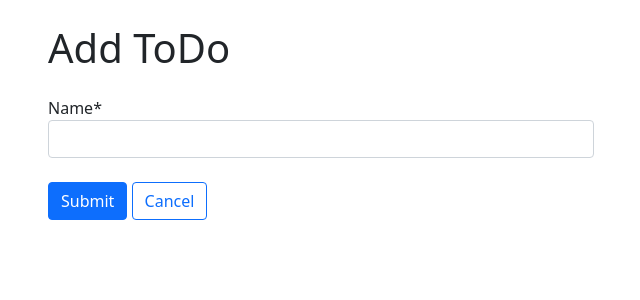
After one commit to gabrielgamilblog/django-firebase-react, a Django app: page /add/ in a window 1280 px wide. The commit adds this page. Shown: the top 300 px of the page, without its empty margins (34-674 px from the left). Run offline with Django 3.2, Linux system fonts and the light colour scheme; some libraries are stand-ins or nearby versions.

Commit message:
Set Django templates. Base template + Add and dash

```diff
--- /dev/null
+++ b/todo/templates/base.html
@@ -0,0 +1,36 @@
+<!DOCTYPE html>
+<html lang="en">
+  <head>
+    <!-- Required meta tags -->
+    <meta charset="utf-8" />
+    <meta name="viewport" content="width=device-width, initial-scale=1" />
+
+    <!-- Bootstrap CSS -->
+    <link
+      href="https://cdn.jsdelivr.net/npm/bootstrap@5.0.0-beta2/dist/css/bootstrap.min.css"
+      rel="stylesheet"
+      integrity="sha384-BmbxuPwQa2lc/FVzBcNJ7UAyJxM6wuqIj61tLrc4wSX0szH/Ev+nYRRuWlolflfl"
+      crossorigin="anonymous"
+    />
+
+    <title>Django + React + Firebase!</title>
+  </head>
+  <body>
+    <div class="container">{% block BODY_BLOCK %} {% endblock %}</div>
+
+    <!-- Optional JavaScript; choose one of the two! -->
+
+    <!-- Option 1: Bootstrap Bundle with Popper -->
+    <script
+      src="https://cdn.jsdelivr.net/npm/bootstrap@5.0.0-beta2/dist/js/bootstrap.bundle.min.js"
+      integrity="sha384-b5kHyXgcpbZJO/tY9Ul7kGkf1S0CWuKcCD38l8YkeH8z8QjE0GmW1gYU5S9FOnJ0"
+      crossorigin="anonymous"
+    ></script>
+
+    <!-- Option 2: Separate Popper and Bootstrap JS -->
+    <!--
+    <script src="https://cdn.jsdelivr.net/npm/@popperjs/core@2.6.0/dist/umd/popper.min.js" integrity="sha384-KsvD1yqQ1/1+IA7gi3P0tyJcT3vR+NdBTt13hSJ2lnve8agRGXTTyNaBYmCR/Nwi" crossorigin="anonymous"></script>
+    <script src="https://cdn.jsdelivr.net/npm/bootstrap@5.0.0-beta2/dist/js/bootstrap.min.js" integrity="sha384-nsg8ua9HAw1y0W1btsyWgBklPnCUAFLuTMS2G72MMONqmOymq585AcH49TLBQObG" crossorigin="anonymous"></script>
+    -->
+  </body>
+</html>
--- /dev/null
+++ b/todo/templates/todo/todo_form.html
@@ -0,0 +1,14 @@
+{% extends "base.html" %} {% load crispy_forms_tags %} {% block BODY_BLOCK %}
+<div class="row mt-4">
+  <div class="col-lg-6">
+    <h1>Add ToDo</h1>
+    <form method="post" class="mt-4">
+      {% csrf_token %} {{ form|crispy }}
+      <div class="mt-4">
+        <button type="submit" class="btn btn-primary">Submit</button>
+        <a class="btn btn-outline-primary" href="{% url 'dash' %}">Cancel</a>
+      </div>
+    </form>
+  </div>
+</div>
+{% endblock %}
```
Also changed, not shown: todo/templates/dash.html (+8 -38 lines).
